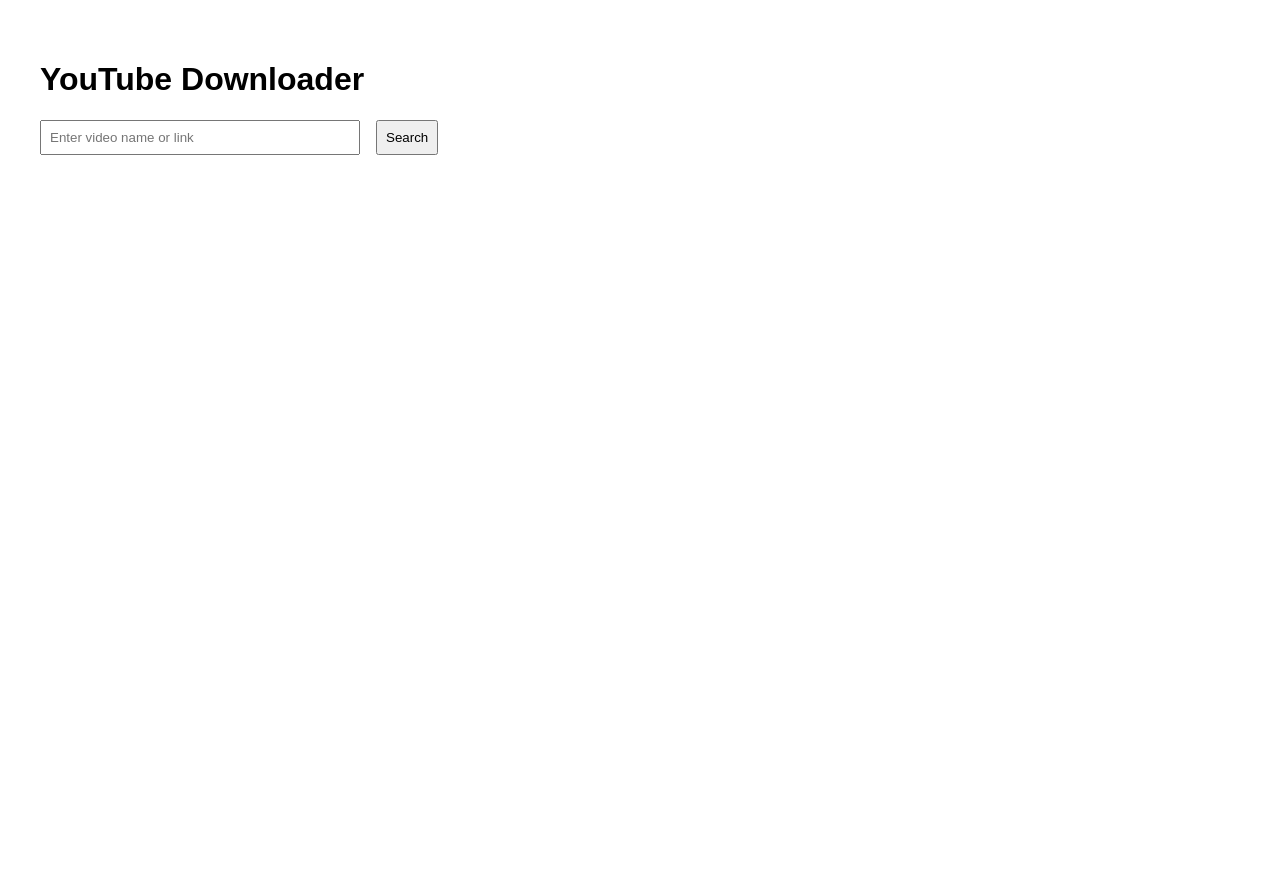
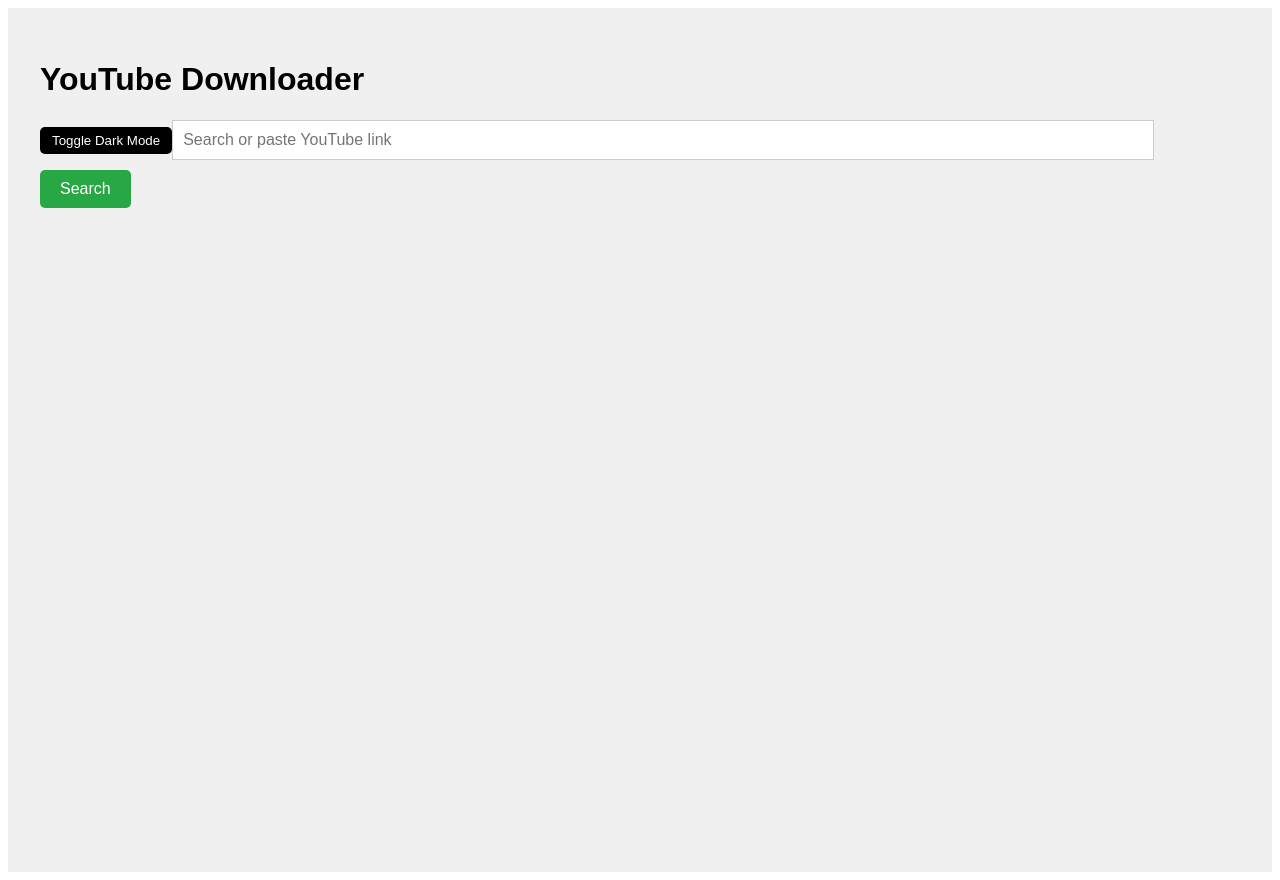
Before and after one commit to SenalFF/api--YouTube, a Next.js app: page / in a window 1280 px wide. Before the commit the page ends 800 px from the top, so only its background shows below. Built offline with nearby package versions, Linux system fonts and the light colour scheme.

Commit message:
Update index.js

```diff
--- a/pages/index.js
+++ b/pages/index.js
@@ -1,50 +1,190 @@
-import { useState } from "react";
+import { useEffect, useState } from "react";
 import axios from "axios";
+import ytSearch from "yt-search";
 
 export default function Home() {
   const [query, setQuery] = useState("");
   const [video, setVideo] = useState(null);
-  const [loading, setLoading] = useState(false);
+  const [error, setError] = useState("");
+  const [darkMode, setDarkMode] = useState(false);
+  const [progress, setProgress] = useState(0);
+  const [isDownloading, setIsDownloading] = useState(false);
 
-  const handleSearch = async () => {
-    setLoading(true);
+  const searchYouTube = async () => {
+    setError("");
+    setVideo(null);
     try {
-      const res = await axios.get(`/api/search?q=${encodeURIComponent(query)}`);
-      setVideo(res.data.video);
+      const res = await ytSearch(query);
+      if (!res.videos.length) return setError("No results found");
+      setVideo(res.videos[0]);
     } catch (err) {
-      setVideo(null);
-    } finally {
-      setLoading(false);
+      console.error(err);
+      setError("Search failed");
     }
   };
 
+  const handleDownload = async (type) => {
+    if (!video || !video.videoId) return;
+    setIsDownloading(true);
+    setProgress(0);
+
+    // Open download
+    const downloadWindow = window.open(`/api/download/${type}?id=${video.videoId}`, "_blank");
+
+    // Subscribe to download progress via SSE
+    const eventSource = new EventSource(`/api/progress?id=${video.videoId}`);
+    eventSource.onmessage = (e) => {
+      const p = parseFloat(e.data);
+      setProgress(p);
+      if (p >= 100) {
+        eventSource.close();
+        setTimeout(() => setIsDownloading(false), 1000);
+      }
+    };
+
+    eventSource.onerror = () => {
+      console.warn("Progress stream error.");
+      eventSource.close();
+      setIsDownloading(false);
+    };
+  };
+
+  const toggleTheme = () => setDarkMode(!darkMode);
+
+  const estimateFileSize = (durationSec, isAudio) => {
+    const kbps = isAudio ? 128 : 800;
+    const bytes = (durationSec * kbps * 1000) / 8;
+    const mb = bytes / 1024 / 1024;
+    return `${mb.toFixed(2)} MB`;
+  };
+
+  const handleKeyPress = (e) => {
+    if (e.key === "Enter") searchYouTube();
+  };
+
   return (
-    <div style={{ padding: "2rem", fontFamily: "Arial" }}>
+    <div
+      style={{
+        padding: "2rem",
+        fontFamily: "Arial, sans-serif",
+        backgroundColor: darkMode ? "#121212" : "#f0f0f0",
+        color: darkMode ? "#ffffff" : "#000000",
+        minHeight: "100vh",
+      }}
+    >
       <h1>YouTube Downloader</h1>
+
+      <button
+        onClick={toggleTheme}
+        style={{
+          marginBottom: "1rem",
+          padding: "6px 12px",
+          borderRadius: "5px",
+          backgroundColor: darkMode ? "#ffffff" : "#000000",
+          color: darkMode ? "#000000" : "#ffffff",
+          border: "none",
+          cursor: "pointer",
+        }}
+      >
+        Toggle {darkMode ? "Light" : "Dark"} Mode
+      </button>
+
       <input
         type="text"
-        placeholder="Enter video name or link"
+        placeholder="Search or paste YouTube link"
         value={query}
         onChange={(e) => setQuery(e.target.value)}
-        style={{ padding: "0.5rem", width: "300px" }}
+        onKeyDown={handleKeyPress}
+        style={{
+          padding: "10px",
+          width: "80%",
+          fontSize: "16px",
+          marginBottom: "10px",
+          backgroundColor: darkMode ? "#1f1f1f" : "#ffffff",
+          color: darkMode ? "#fff" : "#000",
+          border: "1px solid #ccc",
+        }}
       />
-      <button onClick={handleSearch} style={{ padding: "0.5rem", marginLeft: "1rem" }}>
+      <br />
+      <button
+        onClick={searchYouTube}
+        style={{
+          padding: "10px 20px",
+          fontSize: "16px",
+          backgroundColor: "#28a745",
+          color: "white",
+          border: "none",
+          borderRadius: "5px",
+        }}
+      >
         Search
       </button>
 
-      {loading && <p>Searching...</p>}
+      {error && <p style={{ color: "red", marginTop: "10px" }}>{error}</p>}
 
       {video && (
-        <div style={{ marginTop: "2rem" }}>
+        <div style={{ marginTop: "2rem", maxWidth: "640px" }}>
           <h2>{video.title}</h2>
-          <img src={video.thumbnail.url} alt={video.title} width="320" />
-          <div style={{ marginTop: "1rem" }}>
-            <a href={`/api/download/mp3?id=${video.videoId}`} download>
-              <button style={{ padding: "0.5rem 1rem", marginRight: "1rem" }}>Download MP3</button>
-            </a>
-            <a href={`/api/download/mp4?id=${video.videoId}`} download>
-              <button style={{ padding: "0.5rem 1rem" }}>Download MP4</button>
-            </a>
+
+          <iframe
+            width="100%"
+            height="360"
+            src={`https://www.youtube.com/embed/${video.videoId}`}
+            title={video.title}
+            frameBorder="0"
+            allowFullScreen
+            style={{ borderRadius: "10px", marginBottom: "10px" }}
+          ></iframe>
+
+          <p><strong>Duration:</strong> {video.timestamp}</p>
+          <p><strong>Views:</strong> {video.views.toLocaleString()}</p>
+          <p><strong>Uploaded:</strong> {video.ago}</p>
+          <p><strong>MP3 Size:</strong> {estimateFileSize(video.seconds, true)}</p>
+          <p><strong>MP4 Size:</strong> {estimateFileSize(video.seconds, false)}</p>
+
+          {isDownloading && (
+            <div style={{ marginTop: "15px" }}>
+              <div style={{ width: "100%", backgroundColor: "#ccc", height: "10px", borderRadius: "5px" }}>
+                <div
+                  style={{
+                    width: `${progress}%`,
+                    backgroundColor: "#007bff",
+                    height: "10px",
+                    borderRadius: "5px",
+                    transition: "width 0.2s",
+                  }}
+                />
+              </div>
+              <p style={{ fontSize: "14px" }}>{progress.toFixed(0)}%</p>
+            </div>
+          )}
+
+          <div style={{ marginTop: "10px" }}>
+            <button
+              onClick={() => handleDownload("mp3")}
+              style={{
+                padding: "10px 15px",
+                marginRight: "10px",
+                backgroundColor: "#007bff",
+                color: "white",
+                border: "none",
+                borderRadius: "5px",
+              }}
+            >
+              Download MP3
+            </button>
+            <button
+              onClick={() => handleDownload("mp4")}
+              style={{
+                padding: "10px 15px",
+                backgroundColor: "#ffc107",
+                color: "#000",
+                border: "none",
+                borderRadius: "5px",
+              }}
+            >
+              Download MP4
+            </button>
           </div>
         </div>
       )}
```
